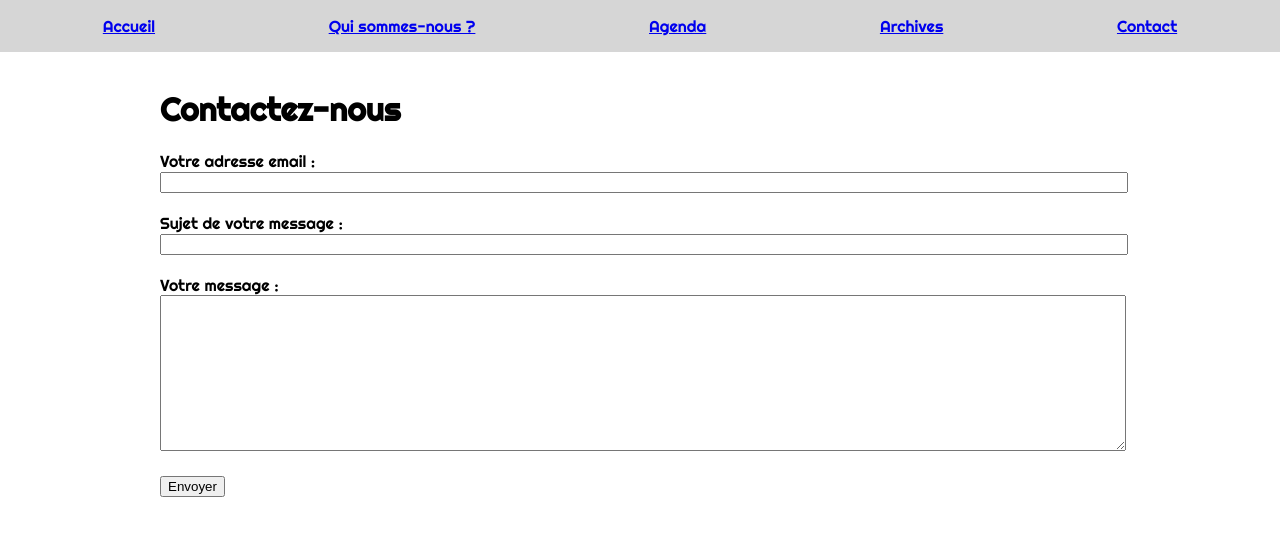
After one commit to hyxalu/mysite, a Django app: page /email/ in a window 1280 px wide. The commit adds this page. Shown: the top 536 px of the page. Run offline with Django 3.2, Linux system fonts and the light colour scheme; some libraries are stand-ins or nearby versions.

Commit message:
Remove bootstrap + add email

```diff
--- a/mysite/urls.py
+++ b/mysite/urls.py
@@ -18,7 +18,8 @@ from django.urls import include, path
 from django.views.generic import RedirectView
 
 urlpatterns = [
-    path('umm/', include('umm.urls')),
+    #path('umm/', include('umm.urls')),
     path('admin/', admin.site.urls),
-    path('', RedirectView.as_view(url='/umm/')),
+    #path('', RedirectView.as_view(url='/umm/')),
+    path('', include('umm.urls')),
 ]
--- /dev/null
+++ b/umm/forms.py
@@ -0,0 +1,8 @@
+from django import forms
+
+class ContactForm(forms.Form):
+    name = forms.CharField(label='Nom', required=True)
+    given_name = forms.CharField(label='Prénom', required=True)
+    from_email = forms.EmailField(label='Votre adresse email', required=True)
+    subject = forms.CharField(label='Sujet de votre message', required=True)
+    message = forms.CharField(label='Votre message', widget=forms.Textarea, required=True)
--- a/umm/static/umm/umm.css
+++ b/umm/static/umm/umm.css
@@ -1,27 +1,59 @@
-
-body,
-h1,
-h2,
-h3,
-h4,
-h5,
-h6,
-.h1,
-.h2,
-.h3,
-.h4,
-.h5,
-.h6 {
+body {
     font-family: 'Righteous', cursive !important;
+    margin: 0;
 }
 
+.umm-bg {
+    background-color: rgb(214, 214, 214);
+}
+
+@media screen and (max-width: 769px) {
+    .container {
+        padding: 1rem 2rem 1rem 2rem
+    }
+    body .navbar {
+        flex-flow: column nowrap;
+        justify-content: space-around;
+        padding: 1em;
+    }
+
+    .nav-item {
+        flex-basis: 1.75rem;
+    }
+}
+@media screen and (min-width: 769px) {
+    .container {
+        padding: 1rem 4rem 1rem 4rem
+    }
+}
+@media screen and (min-width: 993px) {
+    .container {
+        padding: 1rem 7rem 1rem 7rem
+    }
+}
+@media screen and (min-width: 1200px) {
+    .container {
+        padding: 1rem 10rem 1rem 10rem;
+    }
+}
+
+nav {
+    margin: 0;
+    padding: 0;
+}
+
+.navbar {
+    padding: 1em;
+    display: flex;
+    flex-flow: row wrap;
+    justify-content: space-around;
+}
 
 .event-container {
     display: grid;
     grid-gap: 20px;
     grid-template-columns: repeat(auto-fit, minmax(300px, 1fr));
 }
-
 .event-item
 {
     /*Appearance*/
@@ -58,28 +90,17 @@ h6,
 }
 
 a.umm-logo img {
+    display:none;
     width: auto;
     height: 100%;
 }
 
-.umm-bg {
-    background-color: rgb(214, 214, 214);
+.fieldWrapper {
+    margin: 20px auto 20px auto;
 }
-
-@media (max-width: 767px) {
-    a.umm-logo {
-         height: 64px;
-    }
-    body {
-        padding-top: 128px;
-    }
+.fieldWrapper>div>input {
+    width: 100%;
 }
-
-@media (min-width: 768px) {
-    a.umm-logo {
-         height: 128px;
-    }
-    body {
-        padding-top: 192px;
-    }
+.fieldWrapper>div>textarea {
+    width: 100%;
 }
--- a/umm/templates/umm/base.html
+++ b/umm/templates/umm/base.html
@@ -9,40 +9,31 @@
     <link rel="icon" type="image/png" sizes="16x16" href="{%  static 'umm/favicon-16x16.png' %}">
     <link rel="stylesheet" href="https://use.fontawesome.com/releases/v5.2.0/css/all.css"
           integrity="sha384-hWVjflwFxL6sNzntih27bfxkr27PmbbK/iSvJ+a4+0owXq79v+lsFkW54bOGbiDQ" crossorigin="anonymous">
-    <link rel="stylesheet" href="https://stackpath.bootstrapcdn.com/bootstrap/4.1.0/css/bootstrap.min.css"
-          integrity="sha384-9gVQ4dYFwwWSjIDZnLEWnxCjeSWFphJiwGPXr1jddIhOegiu1FwO5qRGvFXOdJZ4" crossorigin="anonymous">
+    <!--<link rel="stylesheet" href="https://stackpath.bootstrapcdn.com/bootstrap/4.1.0/css/bootstrap.min.css"-->
+          <!--integrity="sha384-9gVQ4dYFwwWSjIDZnLEWnxCjeSWFphJiwGPXr1jddIhOegiu1FwO5qRGvFXOdJZ4" crossorigin="anonymous">-->
     <link href="https://fonts.googleapis.com/css?family=Righteous" rel="stylesheet">
     <link rel="stylesheet" type="text/css" href="{% static 'umm/umm.css' %}"/>
 
     <title>{% block title %}Harmonie de Maurage{% endblock %}</title>
 </head>
 <body>
-<nav class="navbar navbar-expand-md navbar-light py-3 fixed-top umm-bg">
-    <a class="navbar-brand umm-logo" href="#"><img class="" src="{%  static 'umm/logo.svg' %}" alt=""></a>
-    <button class="navbar-toggler" type="button" data-toggle="collapse" data-target="#navbarCollapse"
-            aria-controls="navbarCollapse" aria-expanded="false" aria-label="Toggle navigation">
-        <span class="navbar-toggler-icon"></span>
-    </button>
-    <div class="collapse navbar-collapse" id="navbarCollapse">
-        <ul class="navbar-nav mr-auto">
-            <li class="nav-item active">
-                <a class="nav-link" href="#">Accueil <span class="sr-only">(current)</span></a>
-            </li>
-            <li class="nav-item">
-                <a class="nav-link" href="#">Qui sommes-nous ?</a>
-            </li>
-            <li class="nav-item">
-                <a class="nav-link" href="#">Actualités</a>
-            </li>
-            <li class="nav-item">
-                <a class="nav-link" href="#">Agenda</a>
-            </li>
-            <li class="nav-item">
-                <a class="nav-link" href="#">Archives</a>
-            </li>
-        </ul>
+<div class="navbar umm-bg">
+    <div class="nav-item active">
+        <a class="nav-link" href="#">Accueil <span class="sr-only">(current)</span></a>
     </div>
-</nav>
+    <div class="nav-item">
+        <a class="nav-link" href="#">Qui sommes-nous ?</a>
+    </div>
+    <div class="nav-item">
+        <a class="nav-link" href="#">Agenda</a>
+    </div>
+    <div class="nav-item">
+        <a class="nav-link" href="#">Archives</a>
+    </div>
+    <div class="nav-item">
+        <a class="nav-link" href="#">Contact</a>
+    </div>
+</div>
 <main class="container">
     <div>
         {% block body %}
@@ -50,7 +41,7 @@
 
     </div>
 </main>
-<script src="https://code.jquery.com/jquery-3.3.1.slim.min.js"
+<!--<script src="https://code.jquery.com/jquery-3.3.1.slim.min.js"
         integrity="sha384-q8i/X+965DzO0rT7abK41JStQIAqVgRVzpbzo5smXKp4YfRvH+8abtTE1Pi6jizo"
         crossorigin="anonymous"></script>
 <script src="https://cdnjs.cloudflare.com/ajax/libs/popper.js/1.14.0/umd/popper.min.js"
@@ -58,6 +49,6 @@
         crossorigin="anonymous"></script>
 <script src="https://stackpath.bootstrapcdn.com/bootstrap/4.1.0/js/bootstrap.min.js"
         integrity="sha384-uefMccjFJAIv6A+rW+L4AHf99KvxDjWSu1z9VI8SKNVmz4sk7buKt/6v9KI65qnm"
-        crossorigin="anonymous"></script>
+        crossorigin="anonymous"></script>-->
 </body>
 </html>
--- /dev/null
+++ b/umm/templates/umm/email.html
@@ -0,0 +1,45 @@
+{% extends 'umm/base.html' %}
+
+{% block body %}
+<h1>Contactez-nous</h1>
+<form method="post">
+    {% csrf_token %}
+    {{ form.non_field_errors }}
+    <div class="fieldWrapper">
+        <div>
+            {{ form.from_email.errors }}
+        </div>
+        <div>
+            {{ form.from_email.label_tag }}
+        </div>
+        <div>
+            {{ form.from_email }}
+        </div>
+    </div>
+    <div class="fieldWrapper">
+        <div>
+            {{ form.subject.errors }}
+        </div>
+        <div>
+            {{ form.subject.label_tag }}
+        </div>
+        <div>
+            {{ form.subject }}
+        </div>
+    </div>
+    <div class="fieldWrapper">
+        <div>
+            {{ form.message.errors }}
+        </div>
+        <div>
+            {{ form.message.label_tag }}
+        </div>
+        <div>
+            {{ form.message }}
+        </div>
+    </div>
+    <div class="form-actions">
+      <button type="submit">Envoyer</button>
+    </div>
+</form>
+{% endblock %}
--- a/umm/templates/umm/index.html
+++ b/umm/templates/umm/index.html
@@ -2,7 +2,7 @@
 
 {% block body %}
 {% if future_events %}
-<h2>Événements à venir</h2>
+<h1>Événements à venir</h1>
 <div class="event-container">
     {% for event in future_events %}
     <div class="event-item">
--- /dev/null
+++ b/umm/templates/umm/success.html
@@ -0,0 +1,5 @@
+{% extends 'umm/base.html' %}
+
+{% block body %}
+<h1>Success! Email sent.</h1>
+{% endblock %}
--- a/umm/urls.py
+++ b/umm/urls.py
@@ -4,4 +4,6 @@ from . import views
 
 urlpatterns = [
     path('', views.index, name='index'),
+    path('email/', views.emailView, name='email'),
+    path('success/', views.successView, name='success'),
 ]
--- a/umm/views.py
+++ b/umm/views.py
@@ -1,10 +1,33 @@
-from django.shortcuts import render
+from django.core.mail import send_mail, BadHeaderError
+from django.http import HttpResponse, HttpResponseRedirect
+
+from django.shortcuts import render, redirect
 from django.utils import timezone
 
 from .models import Evenement
+from .forms import ContactForm
 
 # Create your views here.
 def index(request):
     future_events_list = Evenement.objects.filter(date__gte=timezone.now()).order_by('date')
     context = {'future_events': future_events_list}
     return render(request, 'umm/index.html', context)
+
+def emailView(request):
+    if request.method == 'GET':
+        form = ContactForm()
+    else:
+        form = ContactForm(request.POST)
+        if form.is_valid():
+            subject = form.cleaned_data['subject']
+            from_email = form.cleaned_data['from_email']
+            message = form.cleaned_data['message']
+            try:
+                send_mail(subject, message, from_email, ['schaillie@gmail.com'])
+            except BadHeaderError:
+                return HttpResponse('Invalid header found.')
+            return redirect('success')
+    return render(request, "umm/email.html", {'form': form})
+
+def successView(request):
+    return HttpResponse('Success! Thank you for your message.')
```
